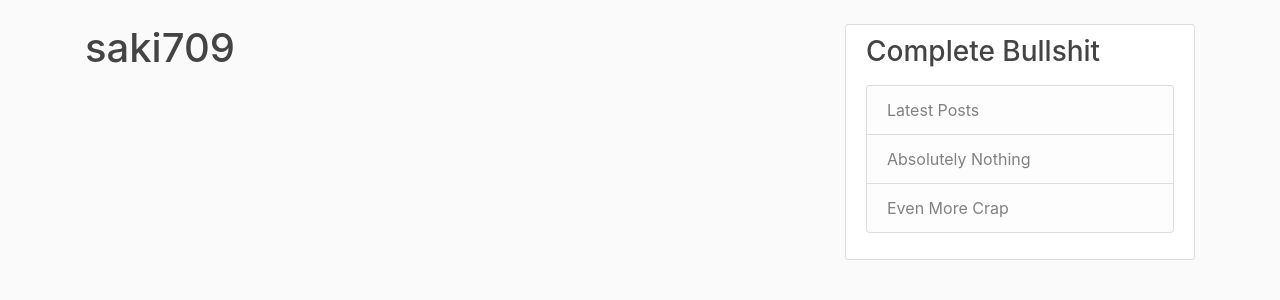
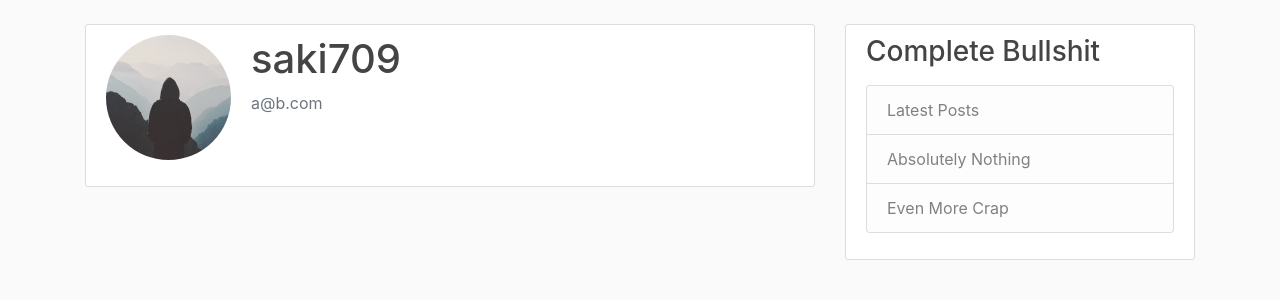
Before and after one commit to isakal/Tiwwter, a Flask app: page /account in a window 1280 px wide. Shown: the part 56-356 px from the top of the page. Run offline with Flask 2, Linux system fonts and the light colour scheme; a user stored in the database is signed in; some libraries are stand-ins or nearby versions.

Commit message:
Made a better account page

```diff
--- a/website/routes.py
+++ b/website/routes.py
@@ -70,4 +70,5 @@ def logout():
 @app.route("/account")
 @login_required
 def account():
-	return render_template('account.html',title='Your account')
+	image_file = url_for('static',filename='profile_pics/{}'.format(current_user.image_file))
+	return render_template('account.html',title='Your account',image_file=image_file)
--- a/website/templates/account.html
+++ b/website/templates/account.html
@@ -1,6 +1,12 @@
 {% extends "layout.html" %}
 {% block content %}
-<h1>
-    {{ current_user.username }}
-</h1>
+<div class="content-section">
+    <div class="media">
+        <img class="rounded-circle account-img" src="{{ image_file }}">
+        <div class="media-body">
+            <h2 class="account-heading">{{ current_user.username }}</h2>
+            <p class="text-secondary">{{ current_user.email }}</p>
+        </div>
+    </div>
+</div>
 {% endblock content %}
--- a/website/templates/layout.html
+++ b/website/templates/layout.html
@@ -14,6 +14,7 @@
     <link rel="stylesheet" type="text/css" href="{{ url_for("static", filename="main.css") }}">
     <link rel="icon" href="{{ url_for("static", filename="assets/favicon.ico") }}">
 </head>
+
 <body>
     <header class="site-header">
         <nav class="navbar navbar-expand-md navbar-dark bg-steel fixed-top">
@@ -74,6 +75,6 @@
     <script src="https://cdnjs.cloudflare.com/ajax/libs/popper.js/1.12.9/umd/popper.min.js" integrity="sha384-ApNbgh9B+Y1QKtv3Rn7W3mgPxhU9K/ScQsAP7hUibX39j7fakFPskvXusvfa0b4Q" crossorigin="anonymous"></script>
     <script src="https://maxcdn.bootstrapcdn.com/bootstrap/4.0.0/js/bootstrap.min.js" integrity="sha384-JZR6Spejh4U02d8jOt6vLEHfe/JQGiRRSQQxSfFWpi1MquVdAyjUar5+76PVCmYl" crossorigin="anonymous"></script>
 
-    </body>
+</body>
 
 </html>
```
Also changed, not shown: website/site.db, website/static/profile_pics/default.jpg (added).
